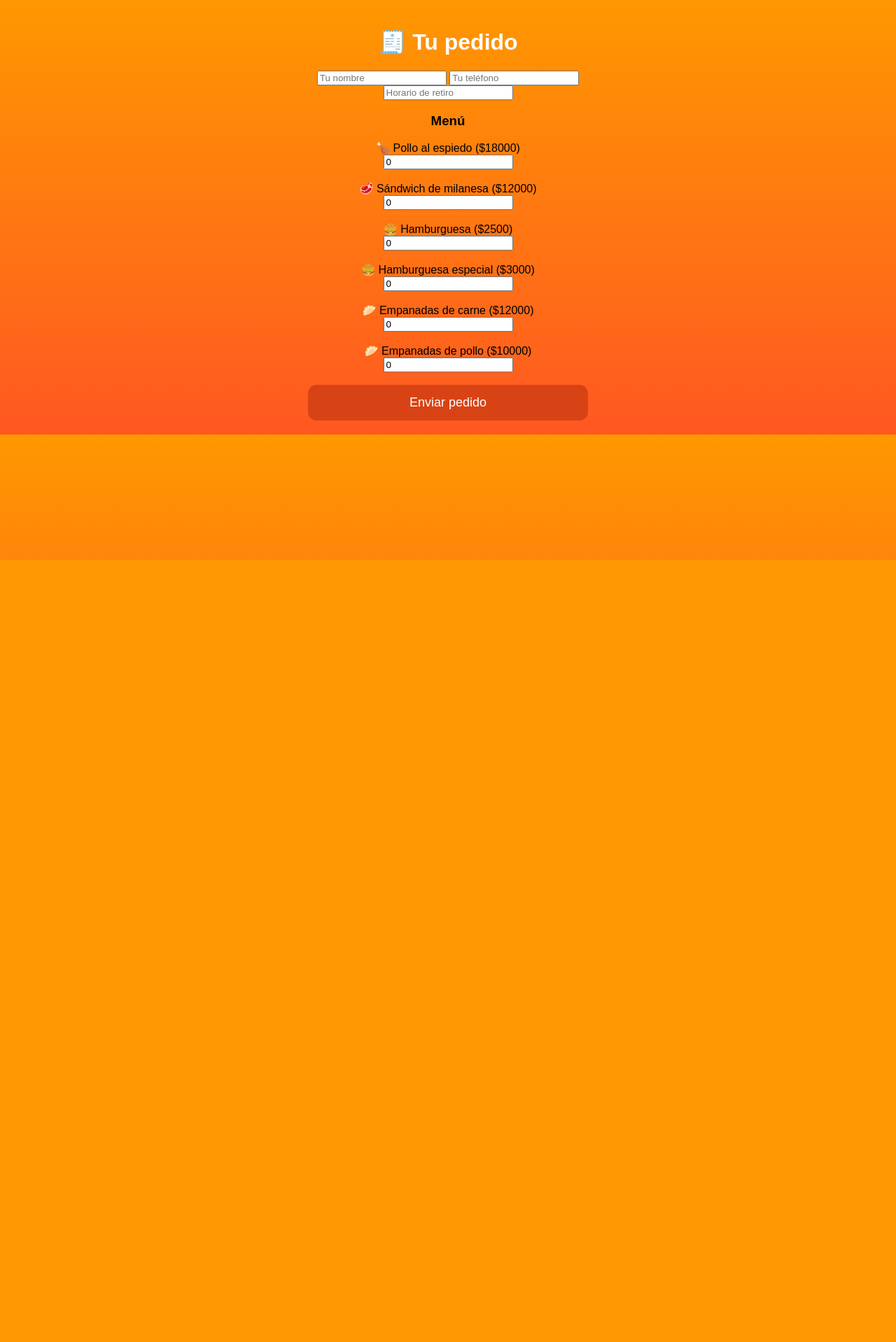
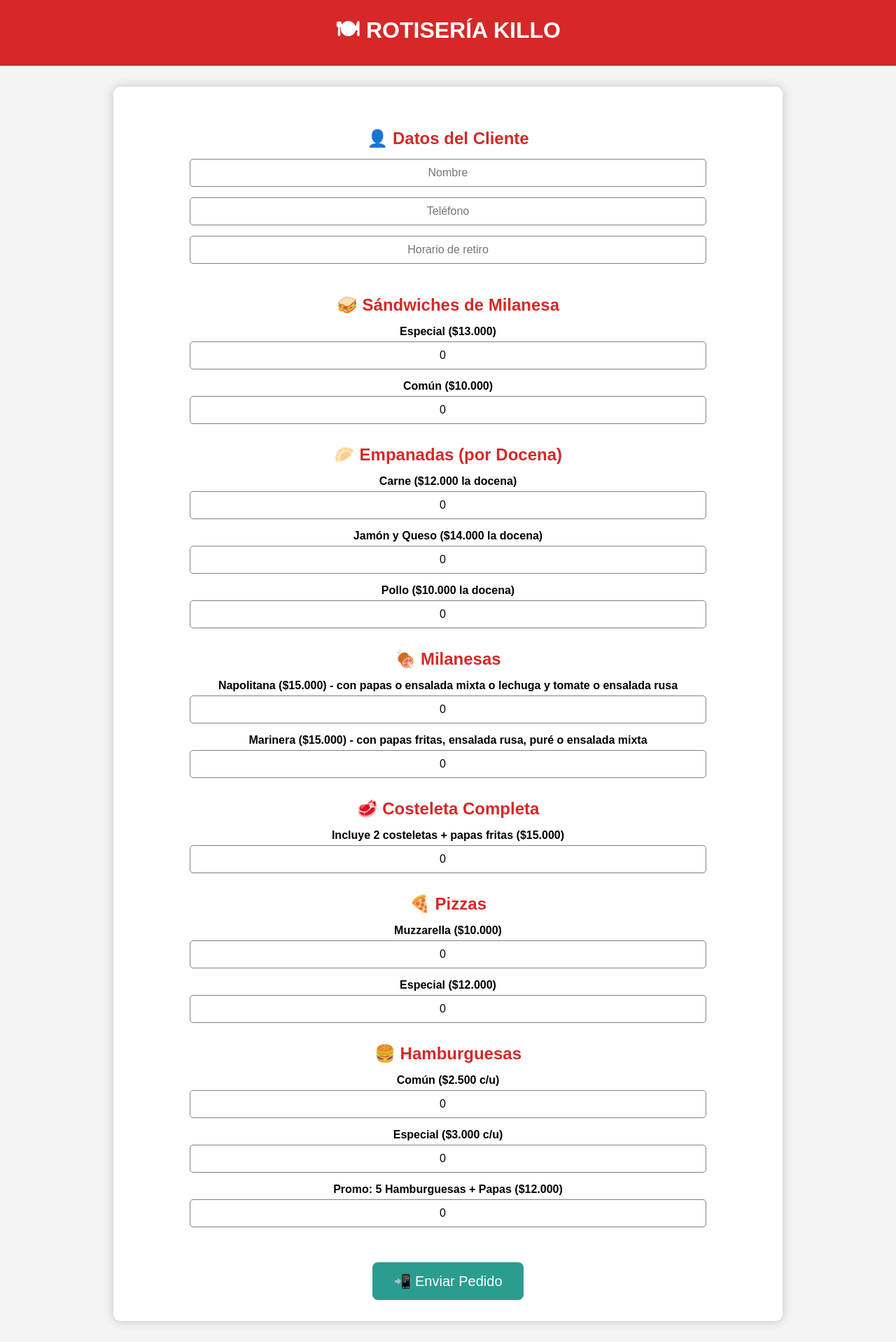
Before and after one commit to Leo599424243/pollo-espiedo, a Flask app: page /pedido in a window 1280 px wide. Shown: the whole page at 70% size. Before the commit the page ends 800 px from the top, so only its background shows below. Run offline with Flask 3, Linux system fonts and the light colour scheme.

Commit message:
Actualizar proyecto con hamburguesas y promo

```diff
--- a/app.py
+++ b/app.py
@@ -18,42 +18,84 @@ def enviar():
     telefono = request.form["telefono"]
     horario = request.form["horario"]
 
-    # CANTIDADES
-    pollo = int(request.form["pollo"])
-    milanesa = int(request.form["milanesa"])
-    hamburguesa = int(request.form["hamburguesa"])
-    hamburguesa_especial = int(request.form["hamburguesa_especial"])
-    empanadas_carne = int(request.form["empanadas_carne"])
-    empanadas_pollo = int(request.form["empanadas_pollo"])
+    # CANTIDADES POR DOCENA O UNIDAD
+    sandwich_especial = int(request.form.get("sandwich_especial", 0))
+    sandwich_comun = int(request.form.get("sandwich_comun", 0))
+
+    docena_carne = int(request.form.get("docena_carne", 0))
+    docena_jamon_queso = int(request.form.get("docena_jamon_queso", 0))
+    docena_pollo = int(request.form.get("docena_pollo", 0))
+
+    milanesa_napolitana = int(request.form.get("milanesa_napolitana", 0))
+    milanesa_marinera = int(request.form.get("milanesa_marinera", 0))
+    costeleta_completa = int(request.form.get("costeleta_completa", 0))
+
+    pizza_muzzarella = int(request.form.get("pizza_muzzarella", 0))
+    pizza_especial = int(request.form.get("pizza_especial", 0))
+
+    # NUEVAS HAMBURGUESAS
+    hamburguesa_comun = int(request.form.get("hamburguesa_comun", 0))
+    hamburguesa_especial = int(request.form.get("hamburguesa_especial", 0))
+    promo_5_hamburguesas = int(request.form.get("promo_5_hamburguesas", 0))  # cantidad de promos
 
     # PRECIOS
-    precio_pollo = 18000
-    precio_milanesa = 12000
-    precio_hamburguesa = 2500
+    precio_sandwich_especial = 13000
+    precio_sandwich_comun = 10000
+
+    precio_docena_carne = 12000
+    precio_docena_jamon_queso = 14000
+    precio_docena_pollo = 10000
+
+    precio_milanesa_napolitana = 15000
+    precio_milanesa_marinera = 15000
+    precio_costeleta_completa = 15000
+
+    precio_pizza_muzzarella = 10000
+    precio_pizza_especial = 12000
+
+    # HAMBURGUESAS
+    precio_hamburguesa_comun = 2500
     precio_hamburguesa_especial = 3000
-    precio_empanada_carne = 12000
-    precio_empanada_pollo = 10000
+    precio_promo_5_hamburguesas = 12000
 
     # TOTAL
     total = (
-        pollo * precio_pollo +
-        milanesa * precio_milanesa +
-        hamburguesa * precio_hamburguesa +
+        sandwich_especial * precio_sandwich_especial +
+        sandwich_comun * precio_sandwich_comun +
+        docena_carne * precio_docena_carne +
+        docena_jamon_queso * precio_docena_jamon_queso +
+        docena_pollo * precio_docena_pollo +
+        milanesa_napolitana * precio_milanesa_napolitana +
+        milanesa_marinera * precio_milanesa_marinera +
+        costeleta_completa * precio_costeleta_completa +
+        pizza_muzzarella * precio_pizza_muzzarella +
+        pizza_especial * precio_pizza_especial +
+        hamburguesa_comun * precio_hamburguesa_comun +
         hamburguesa_especial * precio_hamburguesa_especial +
-        empanadas_carne * precio_empanada_carne +
-        empanadas_pollo * precio_empanada_pollo
+        promo_5_hamburguesas * precio_promo_5_hamburguesas
     )
 
     # MENSAJE WHATSAPP
     mensaje = f"""
-🍗 *PEDIDO POLLO AL ESPIEDO*
+🍽 *PEDIDO ROTISERÍA KILLO*
 
-Pollo al espiedo: {pollo}
-Milanesa: {milanesa}
-Hamburguesa: {hamburguesa}
-Hamburguesa especial: {hamburguesa_especial}
-Empanadas carne: {empanadas_carne}
-Empanadas pollo: {empanadas_pollo}
+🥪 Sándwich de Milanesa Especial: {sandwich_especial}
+🥪 Sándwich de Milanesa Común: {sandwich_comun}
+
+🥟 Empanada Carne - Docenas: {docena_carne}
+🥟 Empanada Jamón y Queso - Docenas: {docena_jamon_queso}
+🥟 Empanada Pollo - Docenas: {docena_pollo}
+
+🍖 Milanesa Napolitana: {milanesa_napolitana}
+🍖 Milanesa Marinera: {milanesa_marinera}
+🥩 Costeleta Completa: {costeleta_completa}
+
+🍕 Pizza Muzzarella: {pizza_muzzarella}
+🍕 Pizza Especial: {pizza_especial}
+
+🍔 Hamburguesa Común: {hamburguesa_comun}
+🍔 Hamburguesa Especial: {hamburguesa_especial}
+🍔 Promo 5 Hamburguesas + Papas: {promo_5_hamburguesas}
 
 💰 *TOTAL: ${total}*
 
@@ -64,8 +106,7 @@ Empanadas pollo: {empanadas_pollo}
 """
 
     mensaje = mensaje.replace(" ", "%20").replace("\n", "%0A")
-
-    numero = "5493624134557"  # Argentina
+    numero = "5493624134557"
 
     return f"""
     <script>
@@ -73,7 +114,6 @@ Empanadas pollo: {empanadas_pollo}
     </script>
     """
 
-# 👇 ESTA PARTE ES LA CLAVE PARA RENDER
 if __name__ == "__main__":
     port = int(os.environ.get("PORT", 5000))
     app.run(host="0.0.0.0", port=port)
--- a/requirements.txt
+++ b/requirements.txt
@@ -1 +1,2 @@
-flask
+flasFlask==2.3.4
+gunicorn==21.2.0
--- a/templates/pedido.html
+++ b/templates/pedido.html
@@ -2,44 +2,92 @@
 <html lang="es">
 <head>
     <meta charset="UTF-8">
-    <meta name="viewport" content="width=device-width, initial-scale=1.0">
-    <title>Hacer pedido</title>
-    <link rel="stylesheet" href="/static/style.css">
+    <title>Pedido - Rotisería Killo</title>
+    <style>
+        body { font-family: Arial, sans-serif; background-color: #f4f4f4; text-align: center; margin:0; padding:0; }
+        h1 { background-color: #d62828; color: white; padding: 20px; margin:0; }
+        form { background-color: white; width: 70%; margin: 30px auto; padding: 30px; border-radius: 10px; box-shadow: 0 0 15px rgba(0,0,0,0.2); }
+        h2 { color: #d62828; margin-top: 30px; margin-bottom: 15px; }
+        label { display: block; margin: 8px 0 4px 0; font-weight: bold; }
+        input[type="number"], input[type="text"] { width: 80%; padding: 10px; font-size: 16px; margin-bottom: 15px; border-radius: 5px; border: 1px solid gray; text-align: center; }
+        button { background-color: #2a9d8f; color: white; font-size: 20px; padding: 15px 30px; border: none; border-radius: 8px; cursor: pointer; margin-top: 20px; }
+        button:hover { background-color: #21867a; }
+        .seccion { margin-bottom: 30px; }
+        .subinput { display: block; margin: 5px auto 15px auto; }
+    </style>
 </head>
 <body>
-
-<div class="container">
-    <h1>🧾 Tu pedido</h1>
+    <h1>🍽 ROTISERÍA KILLO</h1>
 
     <form action="/enviar" method="POST">
 
-        <input type="text" name="nombre" placeholder="Tu nombre" required>
-        <input type="text" name="telefono" placeholder="Tu teléfono" required>
-        <input type="text" name="horario" placeholder="Horario de retiro" required>
+        <div class="seccion">
+            <h2>👤 Datos del Cliente</h2>
+            <input type="text" name="nombre" placeholder="Nombre" required>
+            <input type="text" name="telefono" placeholder="Teléfono" required>
+            <input type="text" name="horario" placeholder="Horario de retiro" required>
+        </div>
 
-        <h3>Menú</h3>
+        <div class="seccion">
+            <h2>🥪 Sándwiches de Milanesa</h2>
+            <label>Especial ($13.000)</label>
+            <input class="subinput" type="number" name="sandwich_especial" value="0" min="0">
 
-        🍗 Pollo al espiedo ($18000)<br>
-        <input type="number" name="pollo" value="0" min="0"><br><br>
+            <label>Común ($10.000)</label>
+            <input class="subinput" type="number" name="sandwich_comun" value="0" min="0">
+        </div>
 
-        🥩 Sándwich de milanesa ($12000)<br>
-        <input type="number" name="milanesa" value="0" min="0"><br><br>
+        <div class="seccion">
+    <h2>🥟 Empanadas (por Docena)</h2>
 
-        🍔 Hamburguesa ($2500)<br>
-        <input type="number" name="hamburguesa" value="0" min="0"><br><br>
+    <label>Carne ($12.000 la docena)</label>
+    <input class="subinput" type="number" name="docena_carne" value="0" min="0">
 
-        🍔 Hamburguesa especial ($3000)<br>
-        <input type="number" name="hamburguesa_especial" value="0" min="0"><br><br>
+    <label>Jamón y Queso ($14.000 la docena)</label>
+    <input class="subinput" type="number" name="docena_jamon_queso" value="0" min="0">
 
-        🥟 Empanadas de carne ($12000)<br>
-        <input type="number" name="empanadas_carne" value="0" min="0"><br><br>
-
-        🥟 Empanadas de pollo ($10000)<br>
-        <input type="number" name="empanadas_pollo" value="0" min="0"><br><br>
-
-        <button type="submit">Enviar pedido</button>
-    </form>
+    <label>Pollo ($10.000 la docena)</label>
+    <input class="subinput" type="number" name="docena_pollo" value="0" min="0">
 </div>
 
+        <div class="seccion">
+            <h2>🍖 Milanesas</h2>
+            <label>Napolitana ($15.000) - con papas o ensalada mixta o lechuga y tomate o ensalada rusa</label>
+            <input class="subinput" type="number" name="milanesa_napolitana" value="0" min="0">
+
+            <label>Marinera ($15.000) - con papas fritas, ensalada rusa, puré o ensalada mixta</label>
+            <input class="subinput" type="number" name="milanesa_marinera" value="0" min="0">
+        </div>
+
+        <div class="seccion">
+            <h2>🥩 Costeleta Completa</h2>
+            <label>Incluye 2 costeletas + papas fritas ($15.000)</label>
+            <input class="subinput" type="number" name="costeleta_completa" value="0" min="0">
+        </div>
+
+        <div class="seccion">
+            <h2>🍕 Pizzas</h2>
+            <label>Muzzarella ($10.000)</label>
+            <input class="subinput" type="number" name="pizza_muzzarella" value="0" min="0">
+
+            <label>Especial ($12.000)</label>
+            <input class="subinput" type="number" name="pizza_especial" value="0" min="0">
+        </div>
+        <div class="seccion">
+    <h2>🍔 Hamburguesas</h2>
+
+    <label>Común ($2.500 c/u)</label>
+    <input class="subinput" type="number" name="hamburguesa_comun" value="0" min="0">
+
+    <label>Especial ($3.000 c/u)</label>
+    <input class="subinput" type="number" name="hamburguesa_especial" value="0" min="0">
+
+    <label>Promo: 5 Hamburguesas + Papas ($12.000)</label>
+    <input class="subinput" type="number" name="promo_5_hamburguesas" value="0" min="0">
+</div>
+
+
+        <button type="submit">📲 Enviar Pedido</button>
+    </form>
 </body>
 </html>
```
Also changed, not shown: templates/index.html (+13 -27 lines).
